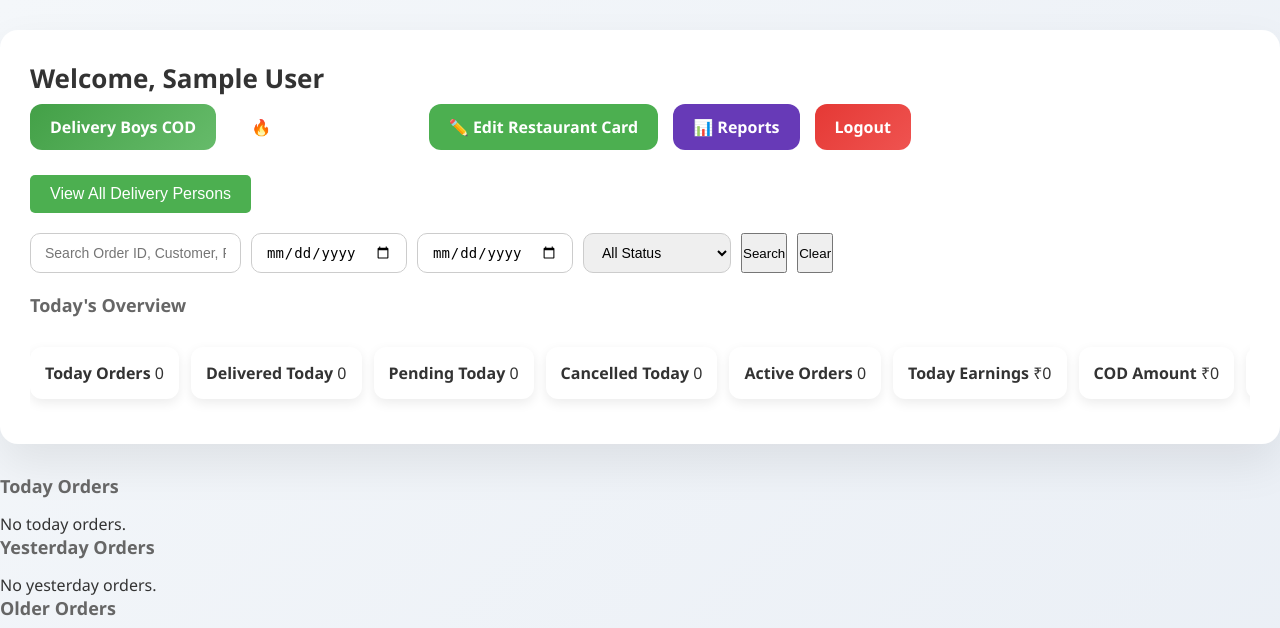
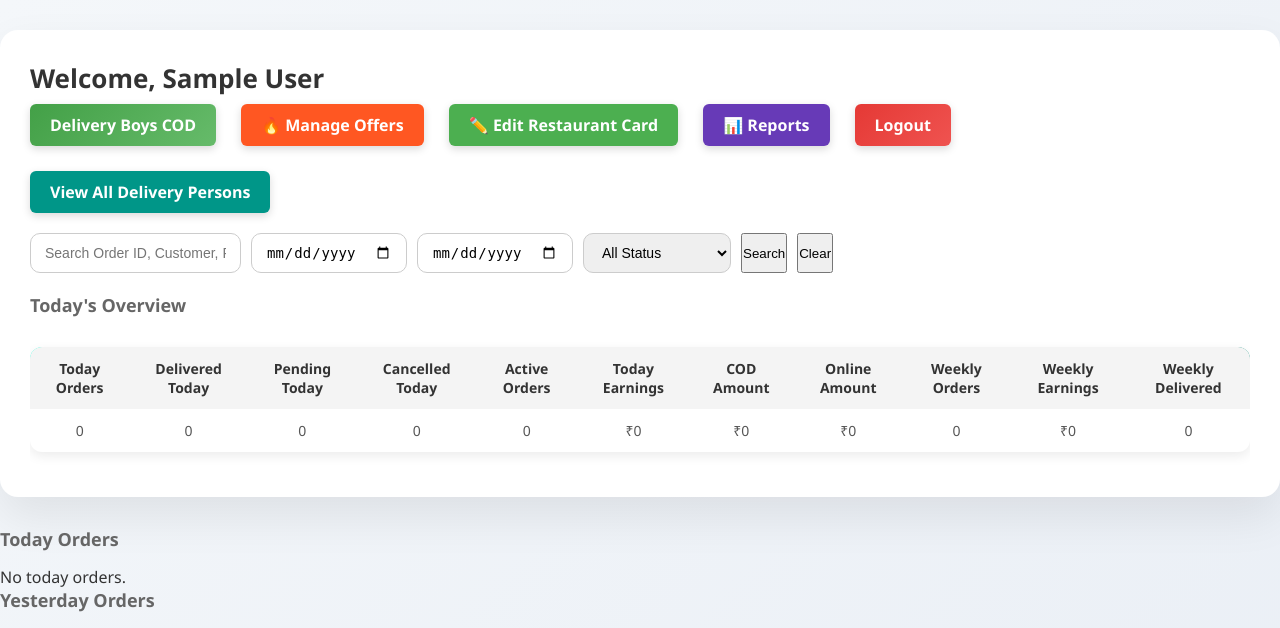
Before and after one commit to veera2121/delivery_webiste, a Flask app: page /restaurant/dashboard in a window 1280 px wide. Shown: the top 628 px of the page. Run offline with Flask 3, Linux system fonts and the light colour scheme; the visitor is signed in with stand-in values (Sample User, id 1); data that the repository does not hold is empty.

Commit message:
add again

```diff
--- a/app.py
+++ b/app.py
@@ -985,7 +985,7 @@ def restaurant_dashboard():
         "delivered_today": len(delivered_today_orders),
         "pending_today": len([o for o in today_orders if o.status == "Pending"]),
         "cancelled_today": len([o for o in today_orders if o.status == "Cancelled"]),
-        "active_orders": len([o for o in orders if o.status in ["Accepted", "Preparing", "Out for Delivery"]]),
+        "active_orders": len([o for o in orders if o.status in ["Accepted", "Preparing","Ready", "Out for Delivery"]]),
         "today_earnings": sum(o.get_final_total() for o in delivered_today_orders),
         "today_cod_amount": sum(o.get_final_total() for o in delivered_today_orders if o.payment_type == "COD"),
         "today_online_amount": sum(o.get_final_total() for o in delivered_today_orders if o.payment_type == "Online"),
--- a/templates/restaurant_dashboard.html
+++ b/templates/restaurant_dashboard.html
@@ -60,7 +60,7 @@ h3 { font-size: 18px; margin-bottom: 15px; color:#666; }
 /* ===== TABLE STYLES ===== */
 .table-wrapper { overflow-x:auto; margin-bottom:30px; }
 table { width:100%; border-collapse:collapse; border-radius:14px; overflow:hidden; }
-thead { background: linear-gradient(135deg,#ff5722,#ff7043); color:#fff; position:sticky; top:0; z-index:2; }
+thead { background: linear-gradient(135deg,#22ffda,#068372); color:#fff; position:sticky; top:0; z-index:2; }
 th, td { padding:14px; text-align:center; font-size:14px; }
 tbody tr { transition:0.2s ease; }
 tbody tr:nth-child(even) { background:#fafafa; }
@@ -128,27 +128,9 @@ td[data-label="Feedback"] {
     overflow: hidden;
     text-overflow: ellipsis;   /* show ... if too long */
     text-align: center;
-}
-.stats-cards-wrapper {
-    display: flex;
-    gap: 12px;
-    overflow-x: auto;          /* enable horizontal scroll */
-    padding: 15px 0;
-    -webkit-overflow-scrolling: touch;  /* smooth scrolling on iOS */
-    scroll-behavior: smooth;   /* smooth scroll */
-}
-.stats-card {
-    flex: 0 0 auto;            /* fix width per card */
-    min-width: 140px;          /* minimum card width */
-    background: #fff;
-    border-radius: 12px;
-    box-shadow: 0 4px 12px rgba(0,0,0,0.08);
-    padding: 15px;
-    text-align: center;
-}
-
-/* ===== STATS CARDS HORIZONTAL SCROLL ===== */
-@media (max-width:768px) {
+}/* ===== CARDS (default mobile view) ===== */
+/* Table wrapper to allow horizontal scroll */
+/* ===== Mobile Cards ===== */
 .stats-cards-wrapper {
     display: flex;
     gap: 12px;
@@ -158,25 +140,14 @@ td[data-label="Feedback"] {
     scroll-behavior: smooth;
 }
 
-    .stats-cards-wrapper::-webkit-scrollbar {
-        height: 6px;
-    }
-
-    .stats-cards-wrapper::-webkit-scrollbar-thumb {
-        background: #ff5722;
-        border-radius: 3px;
-    }
-
 .stats-card {
-        flex: 0 0 auto; /* card width fixed */
+    flex: 0 0 auto;
     min-width: 140px;
     background: #fff;
     border-radius: 12px;
     box-shadow: 0 4px 12px rgba(0,0,0,0.08);
     padding: 15px;
     text-align: center;
-        font-size: 14px;
-        font-weight: 600;
 }
 
 .stats-card strong {
@@ -191,57 +162,115 @@ td[data-label="Feedback"] {
     color: #333;
     font-weight: 700;
 }
+
+/* ===== Horizontal Table ===== */
+.stats-table-wrapper {
+    display: none; /* hide by default on mobile */
+    overflow-x: auto;
+    padding: 15px 0;
+    -webkit-overflow-scrolling: touch;
+    scroll-behavior: smooth;
 }
 
+.stats-table {
+    border-collapse: collapse;
+    min-width: 1000px; /* force horizontal scroll if needed */
+    width: 100%;
+    background: #fff;
+    box-shadow: 0 4px 12px rgba(0,0,0,0.08);
+    border-radius: 12px;
+}
+
+.stats-table th, .stats-table td {
+    padding: 12px 15px;
+    text-align: center;
+}
+
+.stats-table th {
+    background: #f4f4f4;
+    color: #333;
+    font-weight: 600;
+}
+
+.stats-table tbody tr:nth-child(even) {
+    background: #f9f9f9;
+}
+
+.stats-table td {
+    font-weight: 500;
+    color: #555;
+}
+
+/* ===== MEDIA QUERIES ===== */
+@media (min-width: 769px) {
+    .stats-cards-wrapper {
+        display: none; /* hide cards on desktop */
+    }
+    .stats-table-wrapper {
+        display: block; /* show horizontal table on desktop */
+    }
+}
+/* Base button style */
+.top-links .btn, .btn {
+    display: inline-block;
+    padding: 10px 20px;
+    border-radius: 6px;
+    color: white;
+    font-weight: 600;
+    text-decoration: none;
+    text-align: center;
+    transition: all 0.3s ease;
+    margin-right: 10px;
+    font-size: 16px;
+    box-shadow: 0 3px 8px rgba(0,0,0,0.15);
+}
+
+/* Hover effect */
+.top-links .btn:hover, .btn:hover {
+    opacity: 0.9;
+    transform: translateY(-2px);
+    box-shadow: 0 5px 12px rgba(0,0,0,0.2);
+}
+
+/* Individual colors */
+.delivery-boys { background-color: #ff9800; }       /* orange */
+.manage-offers { background-color: #ff5722; }       /* deep orange */
+.edit-card { background-color: #4caf50; }           /* green */
+.reports { background-color: #673ab7; }            /* purple */
+.logout { background-color: #f44336; }             /* red */
+.view-delivery-persons { background-color: #009688; } /* teal */
 
 </style>
 
 <div class="dashboard-container">
 <h2>Welcome, {{ session['restaurant_name'] }}</h2>
 <div id="newOrderBadge" class="new-order-badge">🔔 New Order Received!</div>
-
-<!-- TOP LINKS -->
 <!-- TOP LINKS -->
 <div class="top-links">
-    <a href="{{ url_for('delivery_boys_cod_summary') }}" class="delivery-boys">
+    <a href="{{ url_for('delivery_boys_cod_summary') }}" class="btn delivery-boys">
         Delivery Boys COD
     </a>
 
-      <a href="{{ url_for('manage_offers', restaurant_id=session['restaurant_id']) }}">
+    <a href="{{ url_for('manage_offers', restaurant_id=session['restaurant_id']) }}" class="btn manage-offers">
         🔥 Manage Offers
     </a>
 
-
-
-    <!-- NEW LINK FOR EDITING RESTAURANT CARD -->
-    <a href="{{ url_for('edit_restaurant_card', restaurant_id=session['restaurant_id']) }}"
-       style="background:#4caf50;color:white;">
+    <a href="{{ url_for('edit_restaurant_card', restaurant_id=session['restaurant_id']) }}" class="btn edit-card">
         ✏️ Edit Restaurant Card
     </a>
 
-    <a href="{{ url_for('restaurant_reports') }}"
-       style="background:#673ab7;color:white;">
+    <a href="{{ url_for('restaurant_reports') }}" class="btn reports">
         📊 Reports
     </a>
 
-    <a href="{{ url_for('restaurant_logout') }}" class="logout">
+    <a href="{{ url_for('restaurant_logout') }}" class="btn logout">
         Logout
     </a>
 </div>
 
 <div style="margin-bottom: 20px;">
-  <a href="{{ url_for('restaurant_delivery_persons') }}">
-    <button style="
-      padding: 10px 20px;
-      background-color: #4CAF50;
-      color: white;
-      border: none;
-      border-radius: 5px;
-      cursor: pointer;
-      font-size: 16px;
-    ">
+    <a href="{{ url_for('restaurant_delivery_persons') }}" class="btn view-delivery-persons">
         View All Delivery Persons
-    </button>
     </a>
 </div>
 
@@ -263,56 +292,58 @@ td[data-label="Feedback"] {
     <button id="searchBtn">Search</button>
     <button id="clearFilters">Clear</button>
 </div>
-
-<!-- STATS TABLE -->
- <h3>Today's Overview</h3>
+<!-- CARDS (mobile) -->
 <div class="stats-cards-wrapper">
-    <div class="stats-card">
-        <strong>Today Orders</strong>
-        <span>{{ stats.today_orders }}</span>
-    </div>
-    <div class="stats-card">
-        <strong>Delivered Today</strong>
-        <span>{{ stats.delivered_today }}</span>
-    </div>
-    <div class="stats-card">
-        <strong>Pending Today</strong>
-        <span>{{ stats.pending_today }}</span>
-    </div>
-    <div class="stats-card">
-        <strong>Cancelled Today</strong>
-        <span>{{ stats.cancelled_today }}</span>
-    </div>
-    <div class="stats-card">
-        <strong>Active Orders</strong>
-        <span>{{ stats.active_orders }}</span>
-    </div>
-    <div class="stats-card">
-        <strong>Today Earnings</strong>
-        <span>₹{{ stats.today_earnings }}</span>
-    </div>
-    <div class="stats-card">
-        <strong>COD Amount</strong>
-        <span>₹{{ stats.today_cod_amount }}</span>
-    </div>
-    <div class="stats-card">
-        <strong>Online Amount</strong>
-        <span>₹{{ stats.today_online_amount }}</span>
-    </div>
-    <div class="stats-card">
-        <strong>Weekly Orders</strong>
-        <span>{{ stats.weekly_orders }}</span>
-    </div>
-    <div class="stats-card">
-        <strong>Weekly Earnings</strong>
-        <span>₹{{ stats.weekly_earnings }}</span>
-    </div>
-    <div class="stats-card">
-        <strong>Weekly Delivered</strong>
-        <span>{{ stats.weekly_delivered_orders }}</span>
-    </div>
+    <div class="stats-card"><strong>Today Orders</strong><span>{{ stats.today_orders }}</span></div>
+    <div class="stats-card"><strong>Delivered Today</strong><span>{{ stats.delivered_today }}</span></div>
+    <div class="stats-card"><strong>Pending Today</strong><span>{{ stats.pending_today }}</span></div>
+    <div class="stats-card"><strong>Cancelled Today</strong><span>{{ stats.cancelled_today }}</span></div>
+    <div class="stats-card"><strong>Active Orders</strong><span>{{ stats.active_orders }}</span></div>
+    <div class="stats-card"><strong>Today Earnings</strong><span>₹{{ stats.today_earnings }}</span></div>
+    <div class="stats-card"><strong>COD Amount</strong><span>₹{{ stats.today_cod_amount }}</span></div>
+    <div class="stats-card"><strong>Online Amount</strong><span>₹{{ stats.today_online_amount }}</span></div>
+    <div class="stats-card"><strong>Weekly Orders</strong><span>{{ stats.weekly_orders }}</span></div>
+    <div class="stats-card"><strong>Weekly Earnings</strong><span>₹{{ stats.weekly_earnings }}</span></div>
+    <div class="stats-card"><strong>Weekly Delivered</strong><span>{{ stats.weekly_delivered_orders }}</span></div>
 </div>
 
+<!-- TABLE (desktop) -->
+<h3>Today's Overview</h3>
+
+<div class="stats-table-wrapper">
+    <table class="stats-table">
+        <thead>
+            <tr>
+                <th>Today Orders</th>
+                <th>Delivered Today</th>
+                <th>Pending Today</th>
+                <th>Cancelled Today</th>
+                <th>Active Orders</th>
+                <th>Today Earnings</th>
+                <th>COD Amount</th>
+                <th>Online Amount</th>
+                <th>Weekly Orders</th>
+                <th>Weekly Earnings</th>
+                <th>Weekly Delivered</th>
+            </tr>
+        </thead>
+        <tbody>
+            <tr>
+                <td>{{ stats.today_orders }}</td>
+                <td>{{ stats.delivered_today }}</td>
+                <td>{{ stats.pending_today }}</td>
+                <td>{{ stats.cancelled_today }}</td>
+                <td>{{ stats.active_orders }}</td>
+                <td>₹{{ stats.today_earnings }}</td>
+                <td>₹{{ stats.today_cod_amount }}</td>
+                <td>₹{{ stats.today_online_amount }}</td>
+                <td>{{ stats.weekly_orders }}</td>
+                <td>₹{{ stats.weekly_earnings }}</td>
+                <td>{{ stats.weekly_delivered_orders }}</td>
+            </tr>
+        </tbody>
+    </table>
+</div>
 
 </table>
 </div>
```
Also changed, not shown: templates/erroe.html (+16 -0 lines). Lines whose indentation alone changed are shown as unchanged.
